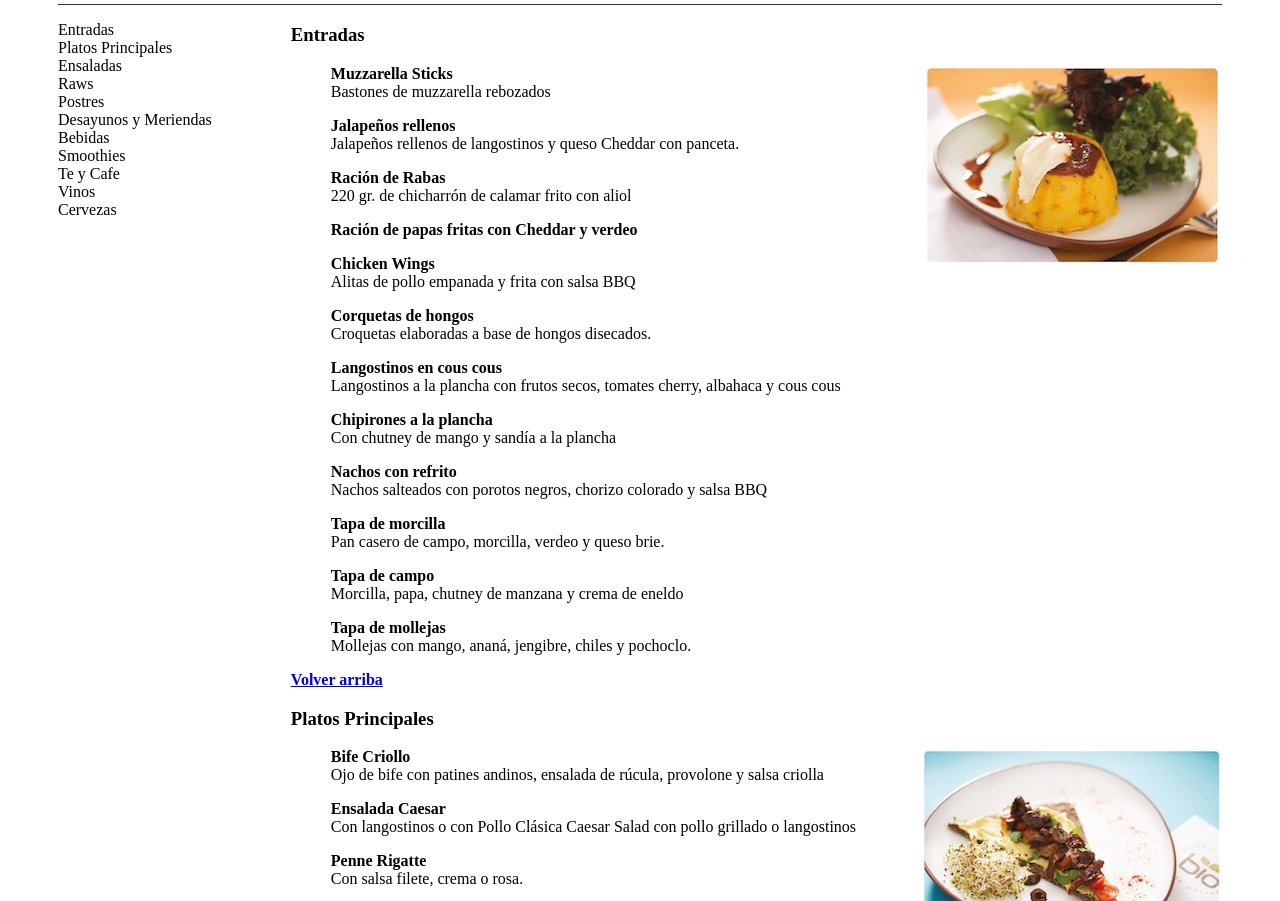
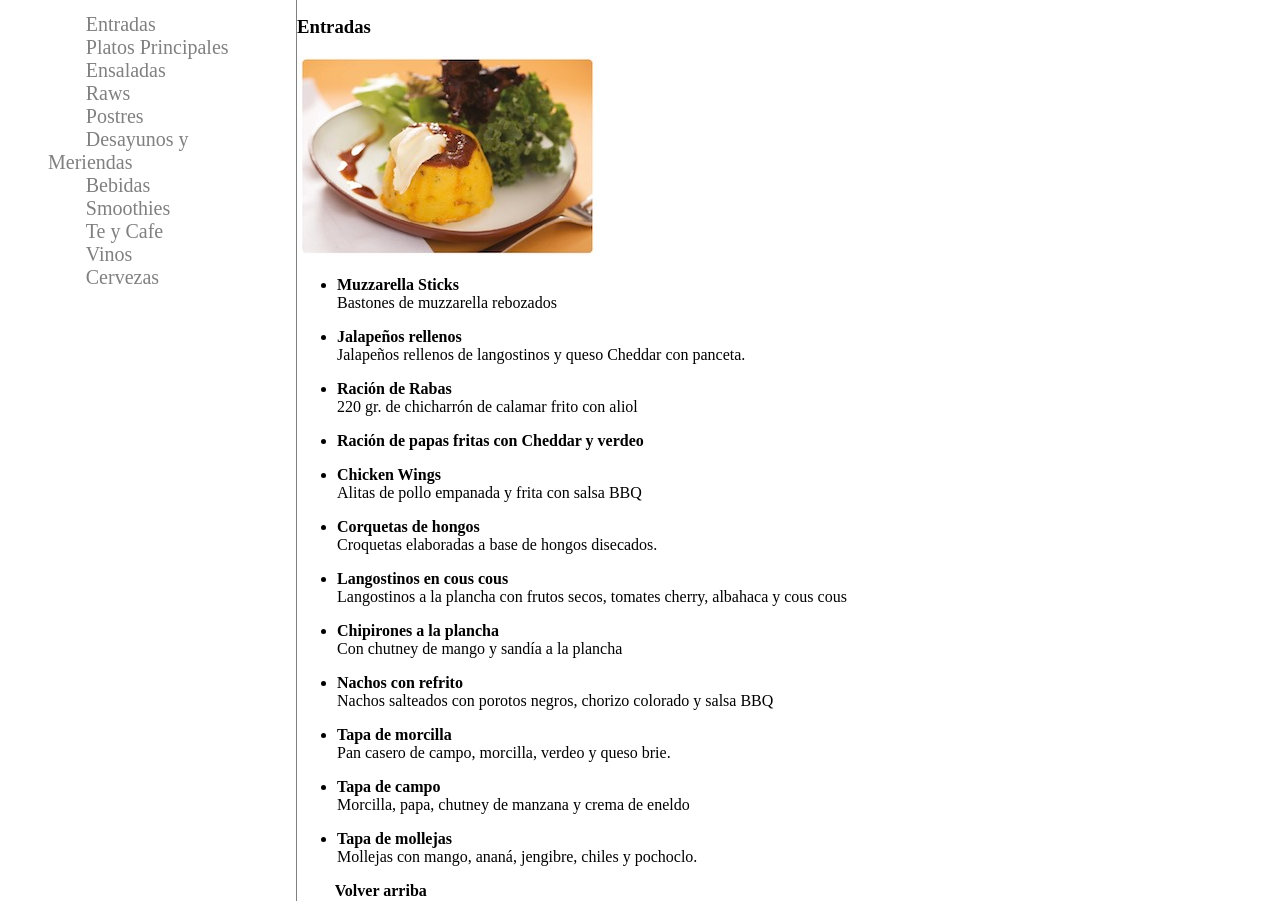
Before and after one commit to DiegoArabel/Ejercicio-Restaurante, a plain HTML site: page html/index.html in a window 1280 px wide. Shown: the part 151-1052 px from the top of the page. Drawn offline with Linux system fonts and the light colour scheme; files that its build step writes are made by us from their sources.

Commit message:
Agregando style.css y corrigiendo index.html

```diff
--- a/css/style.css
+++ b/css/style.css
@@ -1,39 +1,50 @@
-#encabezado {
-    border-bottom: 1px solid rgb(54, 54, 54);
+.contenedor-cuerpo{
+    width: 960px;
+    box-sizing: border-box;
+}
+
+#contenedor-menu{
+    display: block;
+    overflow: hidden;
+}
+
+#encabezado{
+    border-bottom: solid 1px grey;
+    padding-bottom: 20px;
+}
+
+#navegacion{
+    width: 30%;
+    float: left;
+}
+
+.navegacion-menu {
+    list-style-type: none;
+}
+
+.navegacion-menu a {
+    text-decoration: none;
+    font-size: 20px;
+    color:  grey;
+    margin: 1cm;
+}
+
+#contenido {
+    width: 60%;
+    float: left;
+    border-left: solid 1px grey;
 }
 
 .float-left {
     float: left;
 }
 
-
-#navegacion {
-    width: 20%;
+.imgagen {
+    float: right;
 }
 
-#contenido {
-    width: 80%;
+.volver-arriba {
+    text-decoration: none;
+    color: black;
+    padding-left: 1cm;
 }
-
-.navegacion-menu {
-    list-style-type: none;
-    padding: 0;
-}
-
-.navegacion-menu a {
-    text-decoration: none;
-    color: black
-}
-
-.contenedor-cuerpo {
-    margin: 50px;
-}
-
-.listado-menu {
-    list-style-type: none;
-
-}
-
-.img-derecha {
-    float: right
-}
--- a/html/index.html
+++ b/html/index.html
@@ -14,7 +14,7 @@
           <h2>Carta</h2>
         </header>
 
-        <main>
+        <main class="contenedor-menu">
           <nav class="float-left" id="navegacion">
             <ul class="navegacion-menu">
               <li><a href="#entradas">Entradas</a></li>
@@ -34,7 +34,7 @@
           <article class="float-left" id="contenido">
             <section id="entradas">
               <h3>Entradas</h3>
-              <img src="../img/foto-entradas.jpg" class="img-derecha" alt="foto-entrada"/>
+              <img src="../img/foto-entradas.jpg" class="imagen" alt="foto-entrada"/>
               <ul class="listado-menu">
                 <li>
                   <p>
@@ -111,7 +111,7 @@
                 </li>
               </ul>
 
-              <a href="#"><b>Volver arriba</b></a>
+              <a href="#" class="volver-arriba"><b>Volver arriba</b></a>
             </section>
             <section id="platos-principales">
               <h3>Platos Principales</h3>
@@ -185,7 +185,7 @@
                   </p>
                 </li>
               </ul>
-              <a href="#"><b>Volver arriba</b></a>
+              <a href="#" class="volver-arriba"><b>Volver arriba</b></a>
             </section>
             <section id="postres">
               <h3>Postres</h3>
@@ -225,12 +225,19 @@
                     </p>
                 </li>
             </ul>
-            <a href="#"><b>Volver arriba</b></a>
+            <a href="#" class="volver-arriba"><b>Volver arriba</b></a>
             </section>
           </article>
         </main>
         <footer>
-
+          <img src="../img/logo-web.png" class="footer" alt="Logo de Restaurante">
+          <nav class="nav-footer">
+            <ul type= "none">
+              <li>
+                <a href="../img/logo-web.png"></a>
+              </li>
+            </ul>
+          </nav>
         </footer>
       </div>
     </div>
```
